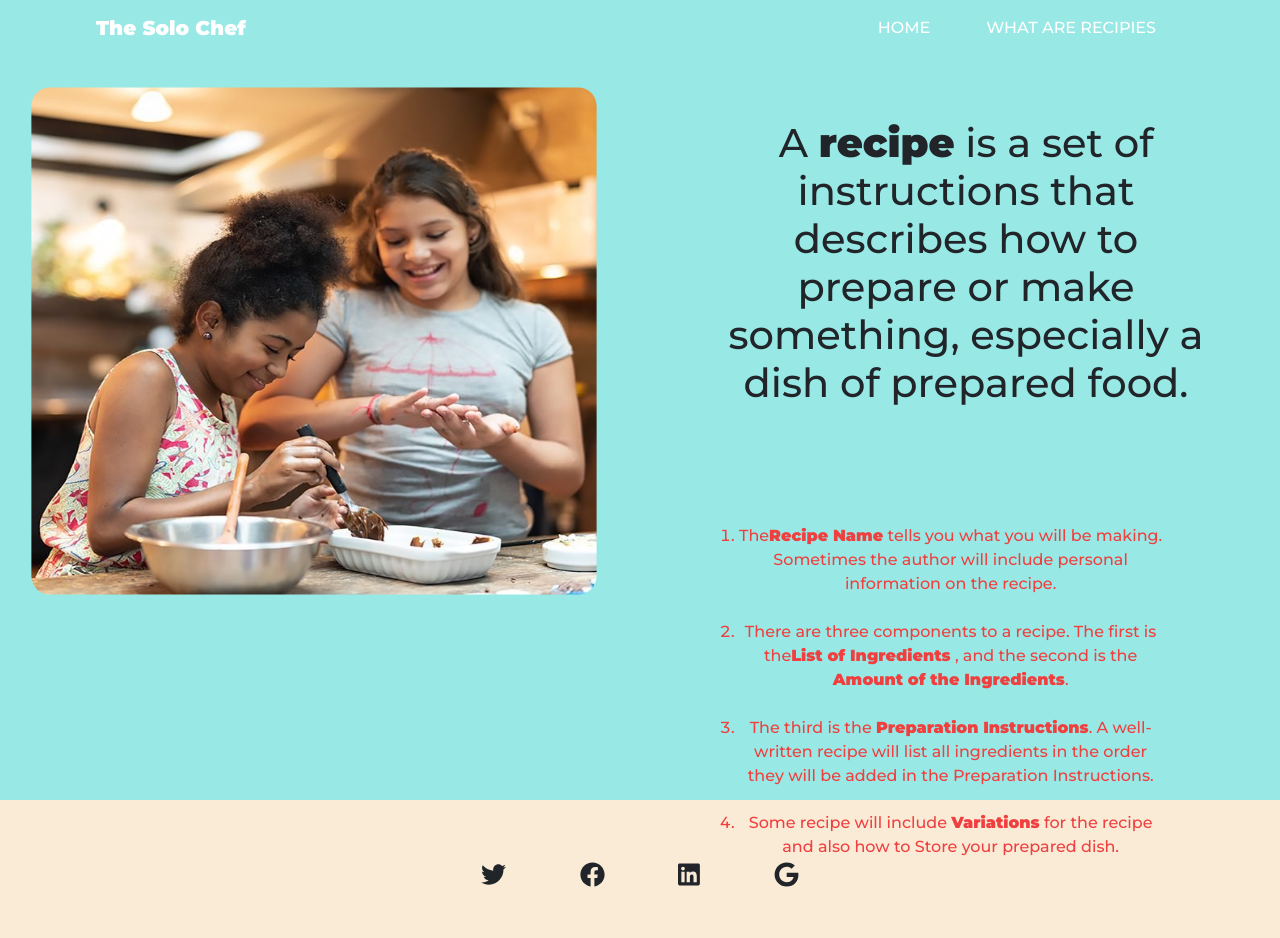
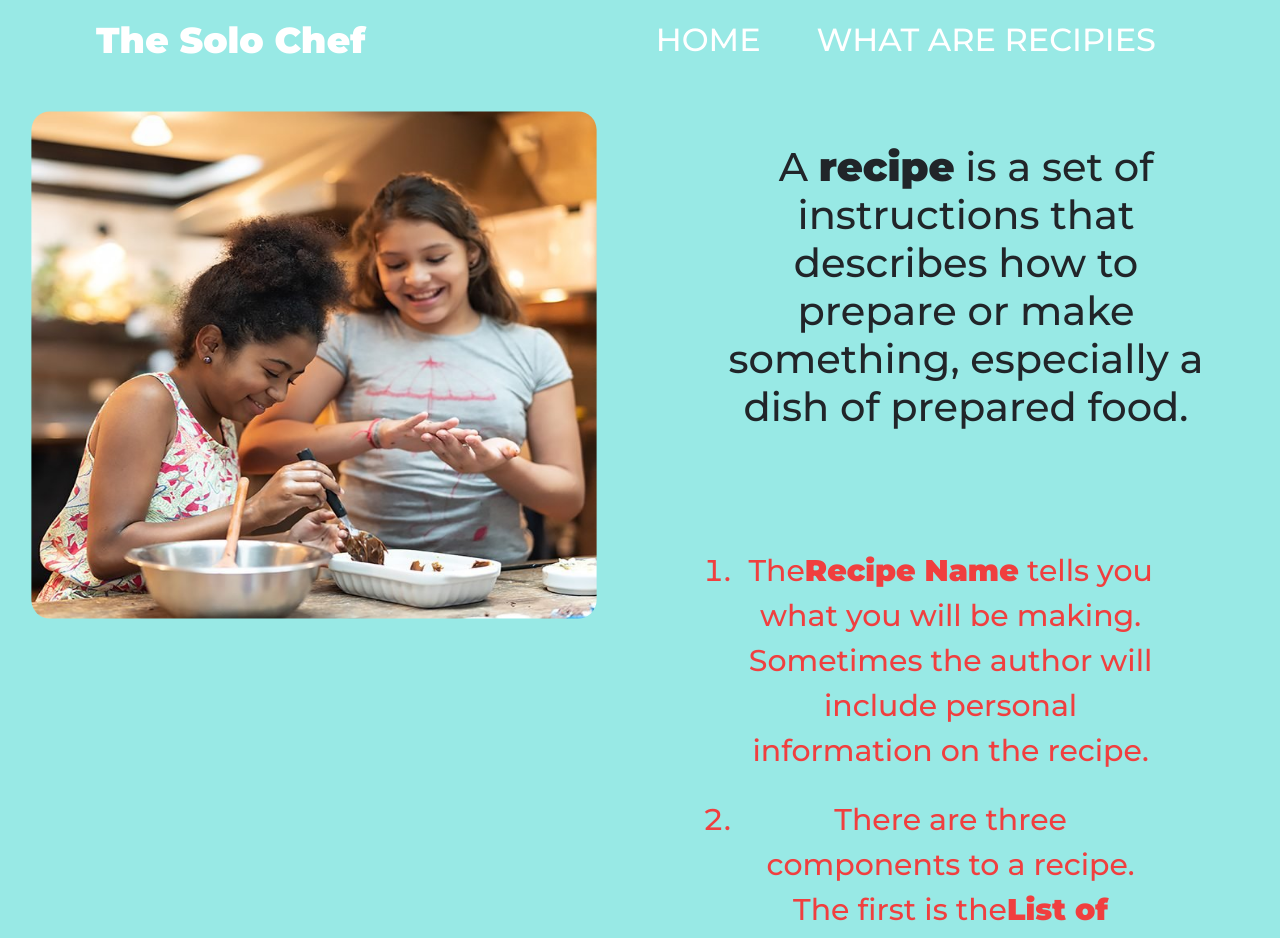
Before and after one commit to sourayanbh/TheSoloChef, a React (Create React App) app: page /aboutRecipes in a window 1280 px wide. Shown: the top 938 px of the page. Built offline with nearby package versions, Linux system fonts and the light colour scheme; the HTML template or start-up script is replaced by a standard one.

Commit message:
Style Changes Responsive

```diff
--- a/src/App.css
+++ b/src/App.css
@@ -210,11 +210,33 @@
 
 @media(min-width : 700px){
   .aboutRecipePage{
-    height: 100vh;
+    height: auto;
+  }
+
+  .BrandName{
+    font-size: 2.25rem !important;
+  }
+
+  .navLinks{
+    font-size: 2rem !important;
+  }
+
+
+  .HomePageContent button{
+    width: 400px;
+    font-size: 35px;
+  }
+
+  .socialIcons{
+    font-size: 40px;
   }
 
   .Leftsideimg{
     margin: 0;
     width: 100%;
   }
+
+  .eachLine{
+    font-size: 30px;
+  }
 }
```
